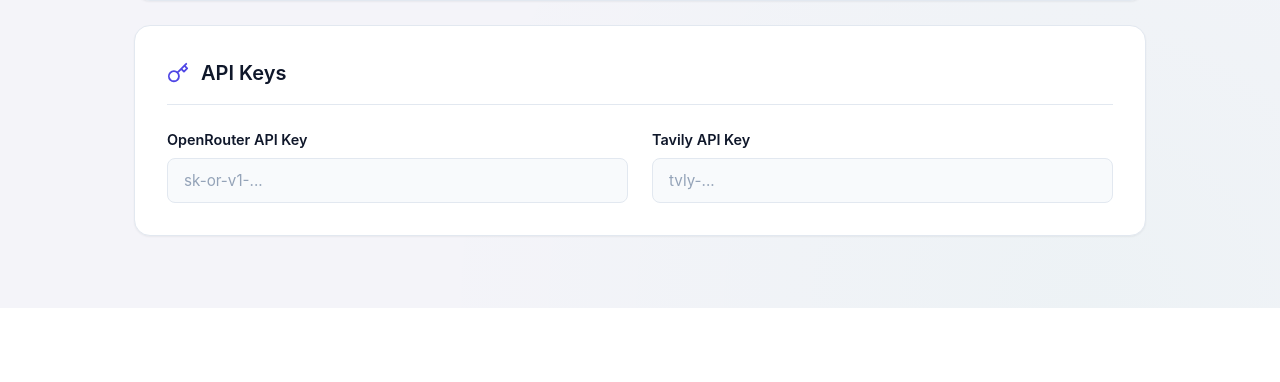
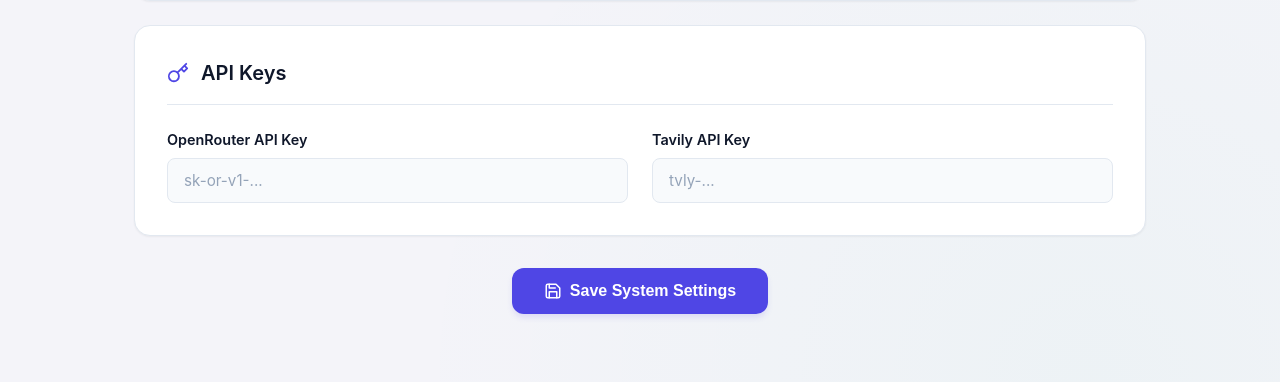
Before and after one commit to iamdeepak90/boxofficebot, a Flask app: page / in a window 1280 px wide. Shown: the part 968-1350 px from the top of the page. Before the commit the page ends 1276 px from the top, so only its background shows below. Run offline with Flask 3, Linux system fonts and the light colour scheme.

Commit message:
Save system settings

```diff
--- a/templates/settings.html
+++ b/templates/settings.html
@@ -520,6 +520,13 @@
                     </div>
                 </div>
             </div>
+
+            <div class="save-section">
+                <button onclick="saveSystemSettings()" class="btn-primary btn-large">
+                    <svg viewBox="0 0 24 24" fill="none" stroke="currentColor" stroke-width="2" stroke-linecap="round" stroke-linejoin="round"><path d="M19 21H5a2 2 0 0 1-2-2V5a2 2 0 0 1 2-2h11l5 5v11a2 2 0 0 1-2 2z"></path><polyline points="17 21 17 13 7 13 7 21"></polyline><polyline points="7 3 7 8 15 8"></polyline></svg>
+                    Save System Settings
+                </button>
+            </div>
         </section>
 
         <!-- RSS Feeds Panel -->
```
